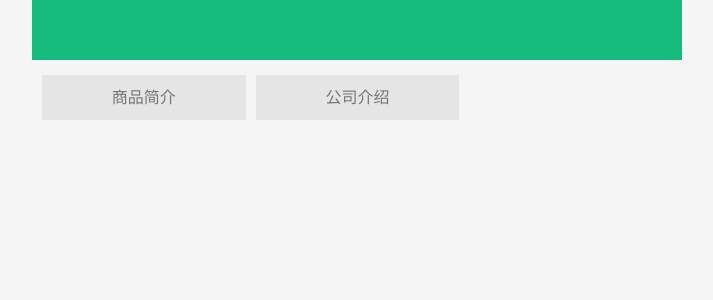
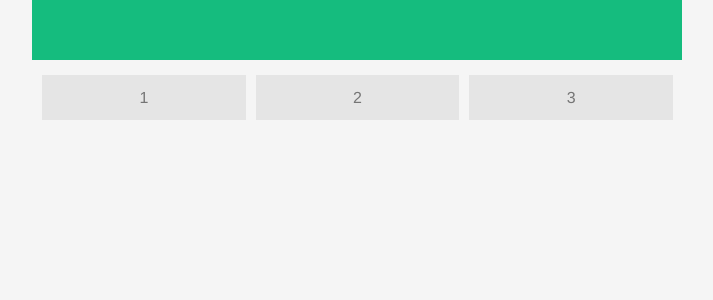
Before and after one commit to tianjinqi1003/GoodsPublic, a Java web app: page /merchant/main/show in a window 1280 px wide. Shown: the top 300 px of the page, without its empty margins (283-996 px from the left). Run offline with Spring Boot 4, a stand-in JSP engine, Linux system fonts and the light colour scheme; data that the repository does not hold is empty; the project's own start-up code is not run, and a stand-in starts its controllers and pages; some of the project's set-up classes (security, data sources, template engines, error pages and the like) are left out, and stand-ins take their place.

Commit message:
调整展示页面、登录页面以及注册页面

```diff
--- a/src/main/webapp/WEB-INF/view/merchant/login.jsp
+++ b/src/main/webapp/WEB-INF/view/merchant/login.jsp
@@ -139,9 +139,9 @@ body {
                 if (/(^\_)|(\__)|(\_+$)/.test(value)) {
                     return '用户名首尾不能出现下划线\'_\'';
                 }
-                if(!/^1[3|4|5|7|8][0-9]{9}$/.test(value)){
-                    return '请输入正确用户名（手机号）';
-                }
+              //  if(!/^1[3|4|5|7|8][0-9]{9}$/.test(value)){
+             //       return '请输入正确用户名（手机号）';
+              //  }
             },
             verifyCode: function (value) {
                 if (value === '') {
--- a/src/main/webapp/WEB-INF/view/merchant/show.jsp
+++ b/src/main/webapp/WEB-INF/view/merchant/show.jsp
@@ -4,7 +4,7 @@
 <html>
 <head>
 <meta http-equiv="Content-Type" content="text/html; charset=utf-8">
-<title></title>
+<title>测试标题</title>
 <style type="text/css">
 body {
 	zoom: 1;
@@ -72,13 +72,14 @@ body {
 				</div>
 			</div>
 			<div class="changeBtm">
-				<a href="javascript:;" class="active">商品简介</a>
-				<a href="javascript:;">公司介绍</a>
+				<a href="javascript:;" class="active">1</a> <a href="javascript:;">2</a>
+				<a href="javascript:;">3</a>
 			</div>
 			<div class="msgContent">
 				<div class="mainMsg" style="display: block;">
 					${plan.htmlContent}</div>
-				<div class="mainMsg" style="display: none;">公司啥啥啥……</div>
+				<div class="mainMsg" style="display: none;">2</div>
+				<div class="mainMsg" style="display: none;">3</div>
 			</div>
 			<script type="text/javascript">
 				function GetRequest() {
```
Also changed, not shown: src/main/webapp/WEB-INF/view/merchant/regist.jsp (+5 -4 lines), src/main/webapp/WEB-INF/view/merchant/js.jsp (line endings or trailing spaces), 2 other files.
